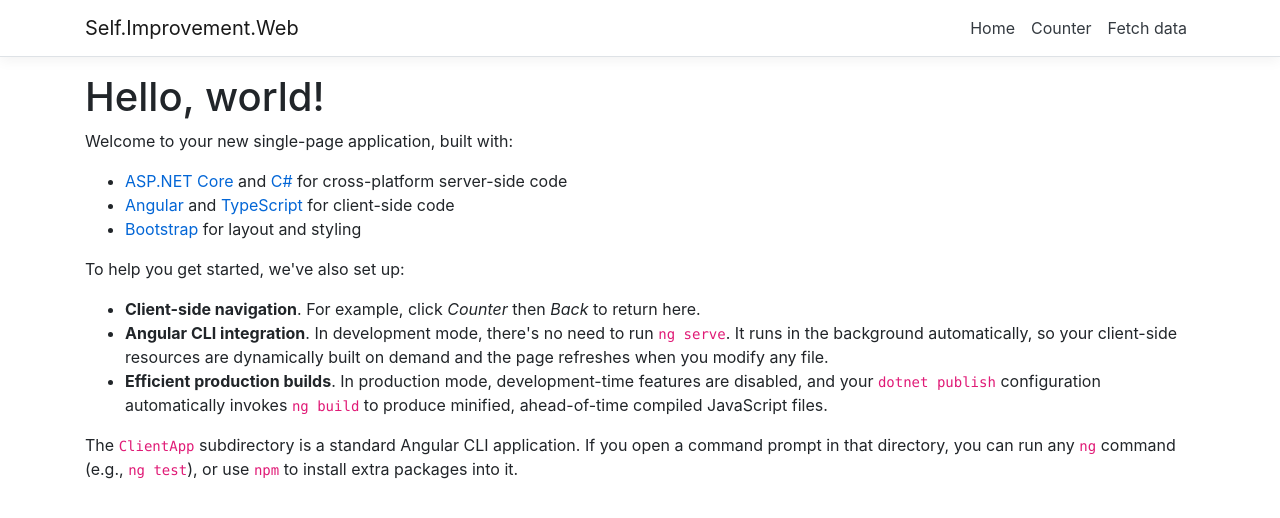
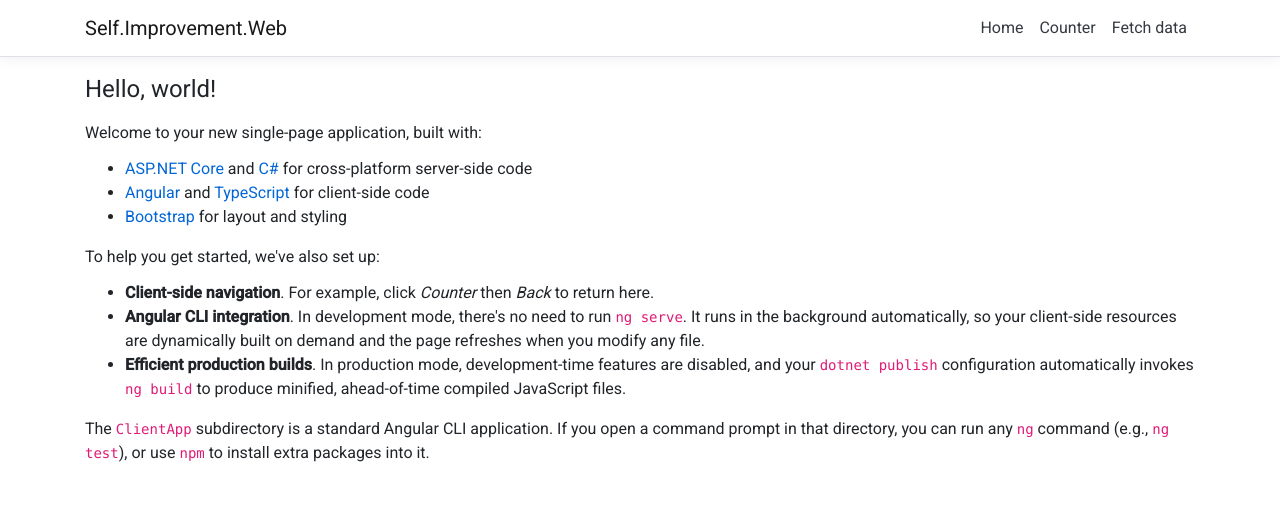
Before and after one commit to strelovidniy/Self-Improvement, an Angular app in the folder Self.Improvement.Web/ClientApp/: page / in a window 1280 px wide. Shown: the top 518 px of the page. Built offline with nearby package versions, Linux system fonts and the light colour scheme.

Commit message:
Added shared module

```diff
--- a/Self.Improvement.Web/ClientApp/angular.json
+++ b/Self.Improvement.Web/ClientApp/angular.json
@@ -23,6 +23,7 @@
                             "src/assets"
                         ],
                         "styles": [
+                            "./node_modules/@angular/material/prebuilt-themes/purple-green.css",
                             "node_modules/bootstrap/dist/css/bootstrap.min.css",
                             "src/styles.css"
                         ],
@@ -79,7 +80,7 @@
                         "polyfills": "src/polyfills.ts",
                         "tsConfig": "src/tsconfig.spec.json",
                         "karmaConfig": "src/karma.conf.js",
-                        "styles": ["src/styles.css"],
+                        "styles": ["./node_modules/@angular/material/prebuilt-themes/purple-green.css", "src/styles.css"],
                         "scripts": [],
                         "assets": ["src/assets"]
                     }
--- a/Self.Improvement.Web/ClientApp/package.json
+++ b/Self.Improvement.Web/ClientApp/package.json
@@ -14,11 +14,13 @@
   "dependencies": {
     "@angular-devkit/schematics": "^13.0.2",
     "@angular/animations": "13.0.1",
+    "@angular/cdk": "^13.0.1",
     "@angular/common": "13.0.1",
     "@angular/compiler": "13.0.1",
     "@angular/core": "13.0.1",
     "@angular/forms": "13.0.1",
     "@angular/localize": "^13.0.1",
+    "@angular/material": "^13.0.1",
     "@angular/platform-browser": "13.0.1",
     "@angular/platform-browser-dynamic": "13.0.1",
     "@angular/platform-server": "13.0.1",
--- a/Self.Improvement.Web/ClientApp/src/app/app.module.ts
+++ b/Self.Improvement.Web/ClientApp/src/app/app.module.ts
@@ -1,7 +1,5 @@
 import { BrowserModule } from '@angular/platform-browser';
 import { NgModule } from '@angular/core';
-import { FormsModule } from '@angular/forms';
-import { HttpClientModule } from '@angular/common/http';
 import { RouterModule } from '@angular/router';
 
 import AppComponent from './app.component';
@@ -9,6 +7,7 @@
 import HomeComponent from './home/home.component';
 import CounterComponent from './counter/counter.component';
 import FetchDataComponent from './fetch-data/fetch-data.component';
+import SharedModule from './shared/shared.module';
 
 @NgModule({
     declarations: [
@@ -20,13 +19,12 @@
     ],
     imports: [
         BrowserModule.withServerTransition({ appId: 'ng-cli-universal' }),
-        HttpClientModule,
-        FormsModule,
         RouterModule.forRoot([
             { path: '', component: HomeComponent, pathMatch: 'full' },
             { path: 'counter', component: CounterComponent },
             { path: 'fetch-data', component: FetchDataComponent },
-        ], { relativeLinkResolution: 'legacy' })
+        ], { relativeLinkResolution: 'legacy' }),
+        SharedModule
     ],
     providers: [],
     bootstrap: [AppComponent]
--- a/Self.Improvement.Web/ClientApp/src/index.html
+++ b/Self.Improvement.Web/ClientApp/src/index.html
@@ -7,8 +7,11 @@
 
     <meta name="viewport" content="width=device-width, initial-scale=1" />
     <link rel="icon" type="image/x-icon" href="favicon.ico" />
-  </head>
-  <body>
+      <link rel="preconnect" href="https://fonts.gstatic.com">
+    <link href="https://fonts.googleapis.com/css2?family=Roboto:wght@300;400;500&display=swap" rel="stylesheet">
+    <link href="https://fonts.googleapis.com/icon?family=Material+Icons" rel="stylesheet">
+</head>
+  <body class="mat-typography">
     <app-root>Loading...</app-root>
   </body>
 </html>
--- a/Self.Improvement.Web/ClientApp/src/styles.css
+++ b/Self.Improvement.Web/ClientApp/src/styles.css
@@ -14,3 +14,6 @@
   background-color: #1b6ec2;
   border-color: #1861ac;
 }
+
+html, body { height: 100%; }
+body { margin: 0; font-family: Roboto, "Helvetica Neue", sans-serif; }
```
Also changed, not shown: Self.Improvement.Web/ClientApp/src/app/app.server.module.ts (deleted, +0 -11 lines), Self.Improvement.Web/ClientApp/src/app/shared/material.module.ts (added, +96 -0 lines), Self.Improvement.Web/ClientApp/src/app/shared/shared.module.ts (added, +21 -0 lines), 1 other file (tests, documents, lock files or other folders). Lines whose indentation alone changed are shown as unchanged.
